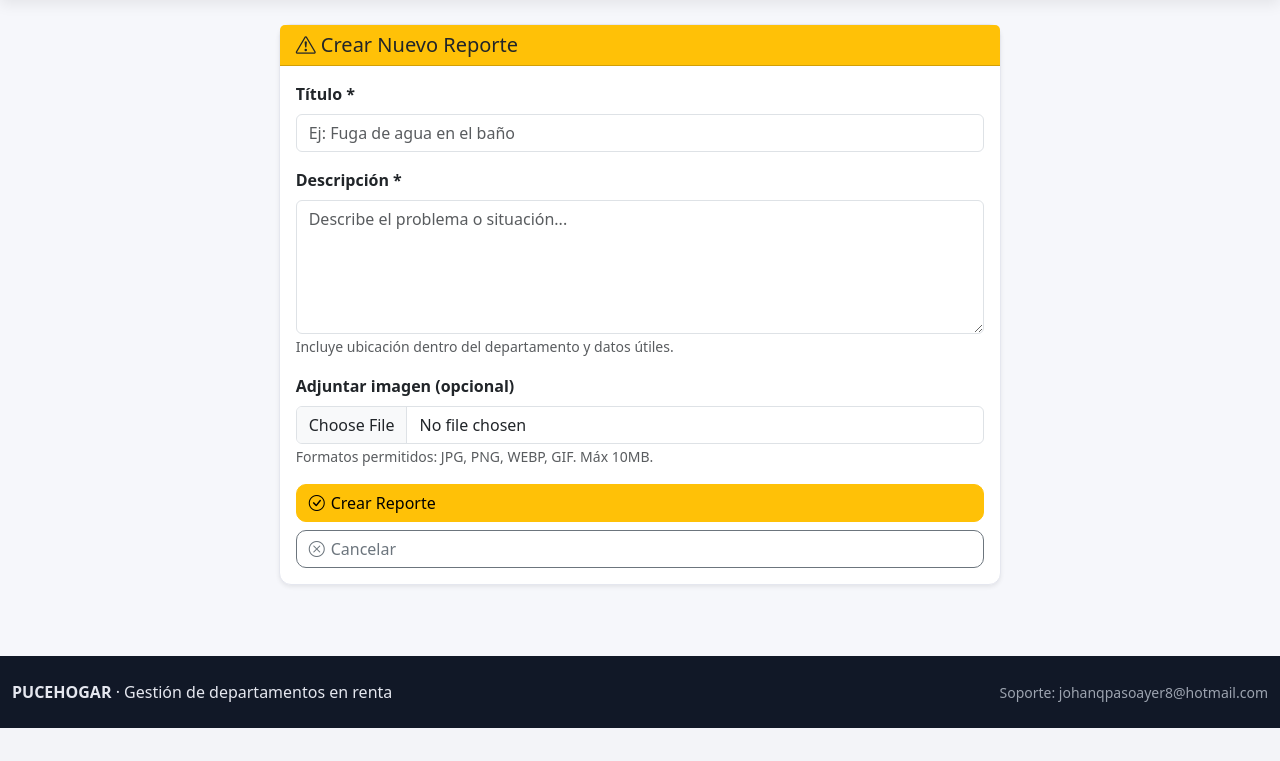
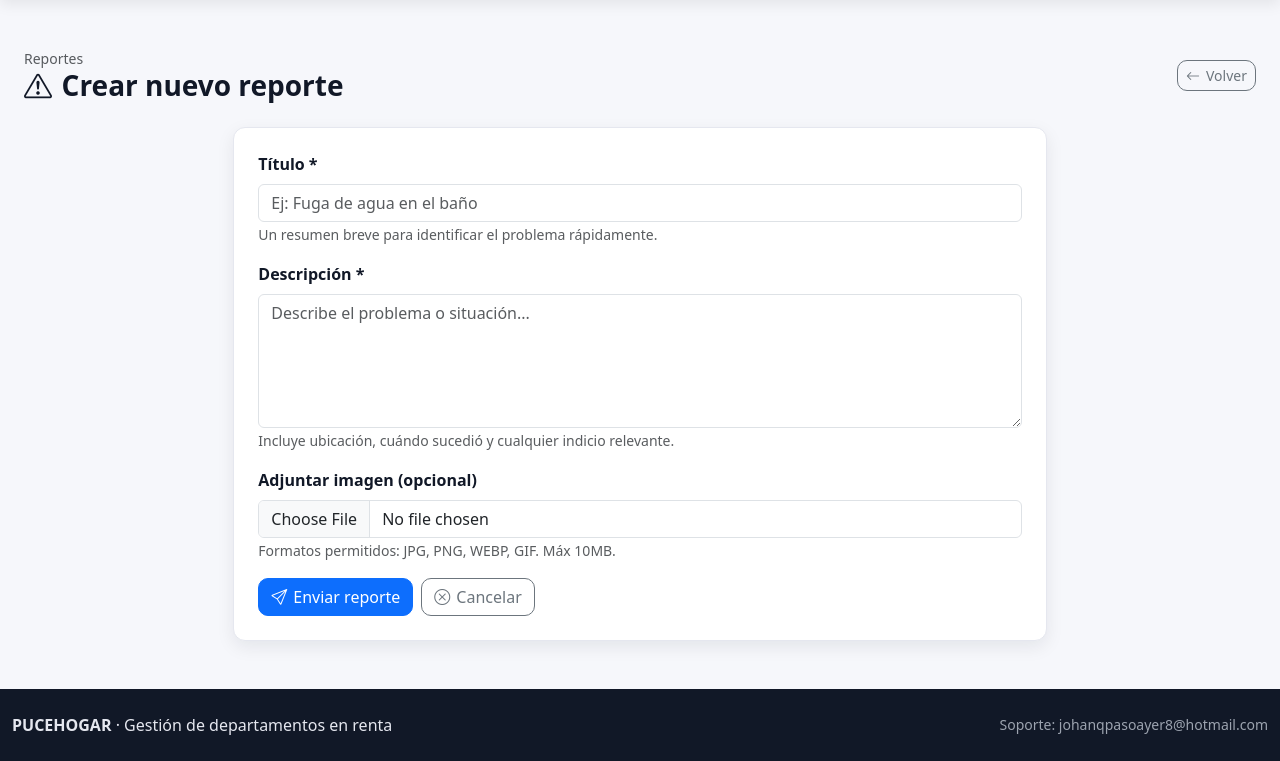
Before and after one commit to Pablitord/PUCEHOGARFINAL, a Flask app: template app/templates/tenant/new_report.html in a window 1280 px wide. Shown: the part 72-833 px from the top of the page. Before the commit the page ends 800 px from the top, so only its background shows below. Run offline with Flask 3, Linux system fonts and the light colour scheme; the template is opened without the code that fills it, so the values that code supplies are empty; parts of the project's set-up code (start-up, migrations or seed data) failed here and were passed over.

Commit message:
Nuevo Diseño en Crear Reporte

```diff
--- a/app/templates/tenant/new_report.html
+++ b/app/templates/tenant/new_report.html
@@ -2,22 +2,28 @@
 {% block title %}Nuevo Reporte - PUCEHOGAR{% endblock %}
 
 {% block content %}
-<div class="row justify-content-center">
-  <div class="col-lg-7">
-    <div class="card app-card shadow-sm">
-      <div class="card-header bg-warning text-dark">
-        <h5 class="mb-0"><i class="bi bi-exclamation-triangle"></i> Crear Nuevo Reporte</h5>
-      </div>
-      <div class="card-body">
-        <div class="alert alert-light border mb-4">
-          <div class="d-flex align-items-start gap-2">
-            <i class="bi bi-info-circle text-warning fs-5"></i>
-            <div>
-              <h6 class="mb-1">Detalle el problema</h6>
-              <p class="mb-0 text-muted small">Usa un título claro y una descripción breve para atenderlo más rápido.</p>
-            </div>
+<div class="container-xxl py-4">
+  <div class="d-flex align-items-center justify-content-between flex-wrap gap-2 mb-4">
+    <div>
+      <div class="text-muted small">Reportes</div>
+      <h3 class="fw-bold mb-0 page-title"><i class="bi bi-exclamation-triangle"></i> Crear nuevo reporte</h3>
+    </div>
+    <a href="{{ url_for('tenant.dashboard') }}" class="btn btn-outline-secondary btn-sm btn-icon">
+      <i class="bi bi-arrow-left"></i> Volver
+    </a>
+  </div>
+
+  <div class="row g-4 justify-content-center">
+    <div class="col-lg-8">
+      <div class="app-card p-4">
+        <div class="alert alert-light border d-flex align-items-start gap-3 mb-4">
+          <i class="bi bi-info-circle text-warning fs-4"></i>
+          <div>
+            <h6 class="fw-semibold mb-1">Describe el problema con claridad</h6>
+            <p class="mb-0 text-muted small">Incluye ubicación dentro del departamento, tiempo del incidente y cualquier detalle útil.</p>
           </div>
         </div>
+
         <form method="POST" action="{{ url_for('tenant.new_report') }}" class="row g-3" enctype="multipart/form-data">
           {% if departments and departments|length > 1 %}
           <div class="col-12">
@@ -52,6 +58,7 @@
               required
               placeholder="Ej: Fuga de agua en el baño"
             >
+            <small class="form-text text-muted">Un resumen breve para identificar el problema rápidamente.</small>
           </div>
 
           <div class="col-12">
@@ -64,7 +71,7 @@
               required
               placeholder="Describe el problema o situación..."
             ></textarea>
-            <small class="form-text text-muted">Incluye ubicación dentro del departamento y datos útiles.</small>
+            <small class="form-text text-muted">Incluye ubicación, cuándo sucedió y cualquier indicio relevante.</small>
           </div>
 
           <div class="col-12">
@@ -73,9 +80,9 @@
             <small class="form-text text-muted">Formatos permitidos: JPG, PNG, WEBP, GIF. Máx 10MB.</small>
           </div>
 
-          <div class="col-12 d-grid gap-2">
-            <button type="submit" class="btn btn-warning btn-icon">
-              <i class="bi bi-check-circle"></i> Crear Reporte
+          <div class="col-12 d-flex flex-wrap gap-2">
+            <button type="submit" class="btn btn-primary btn-icon">
+              <i class="bi bi-send"></i> Enviar reporte
             </button>
             <a href="{{ url_for('tenant.dashboard') }}" class="btn btn-outline-secondary btn-icon">
               <i class="bi bi-x-circle"></i> Cancelar
```
